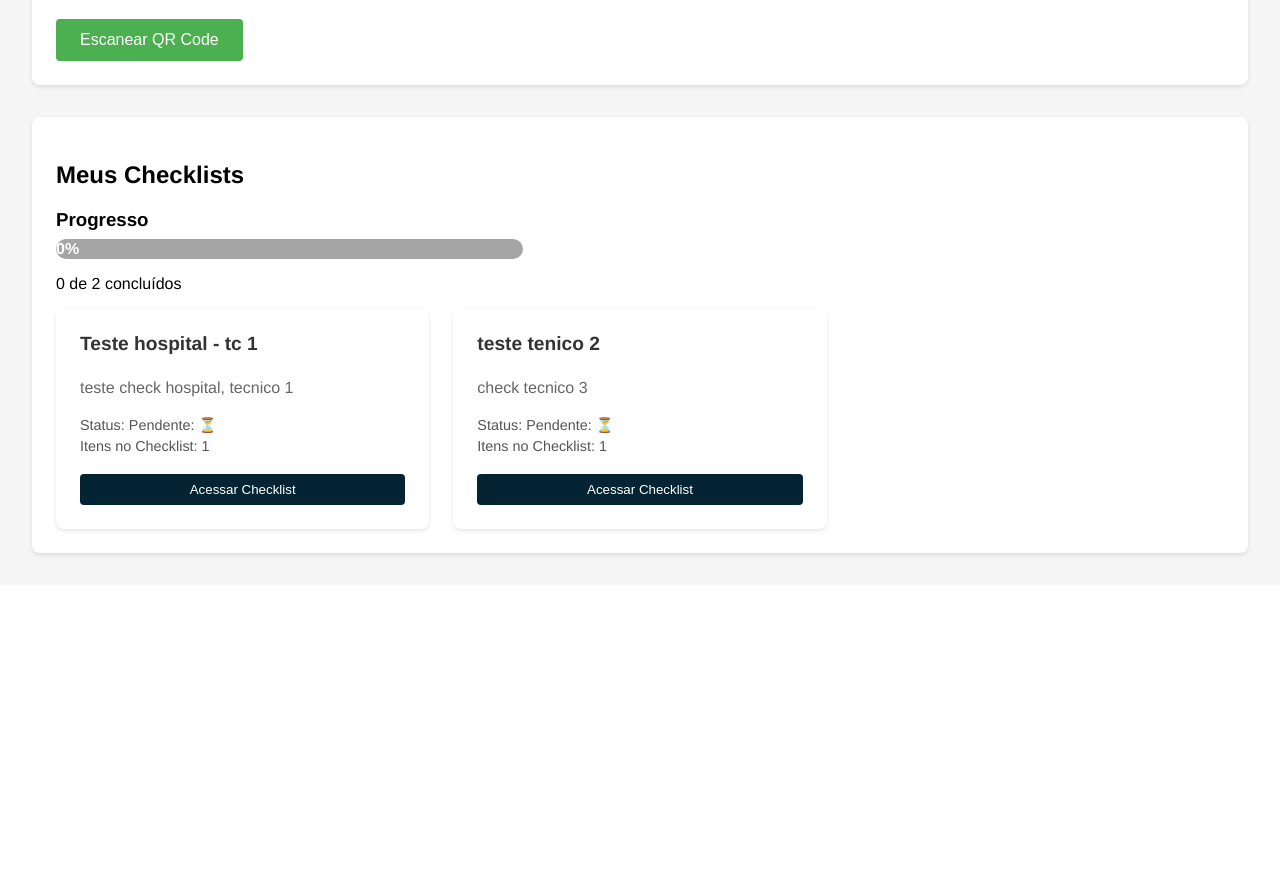
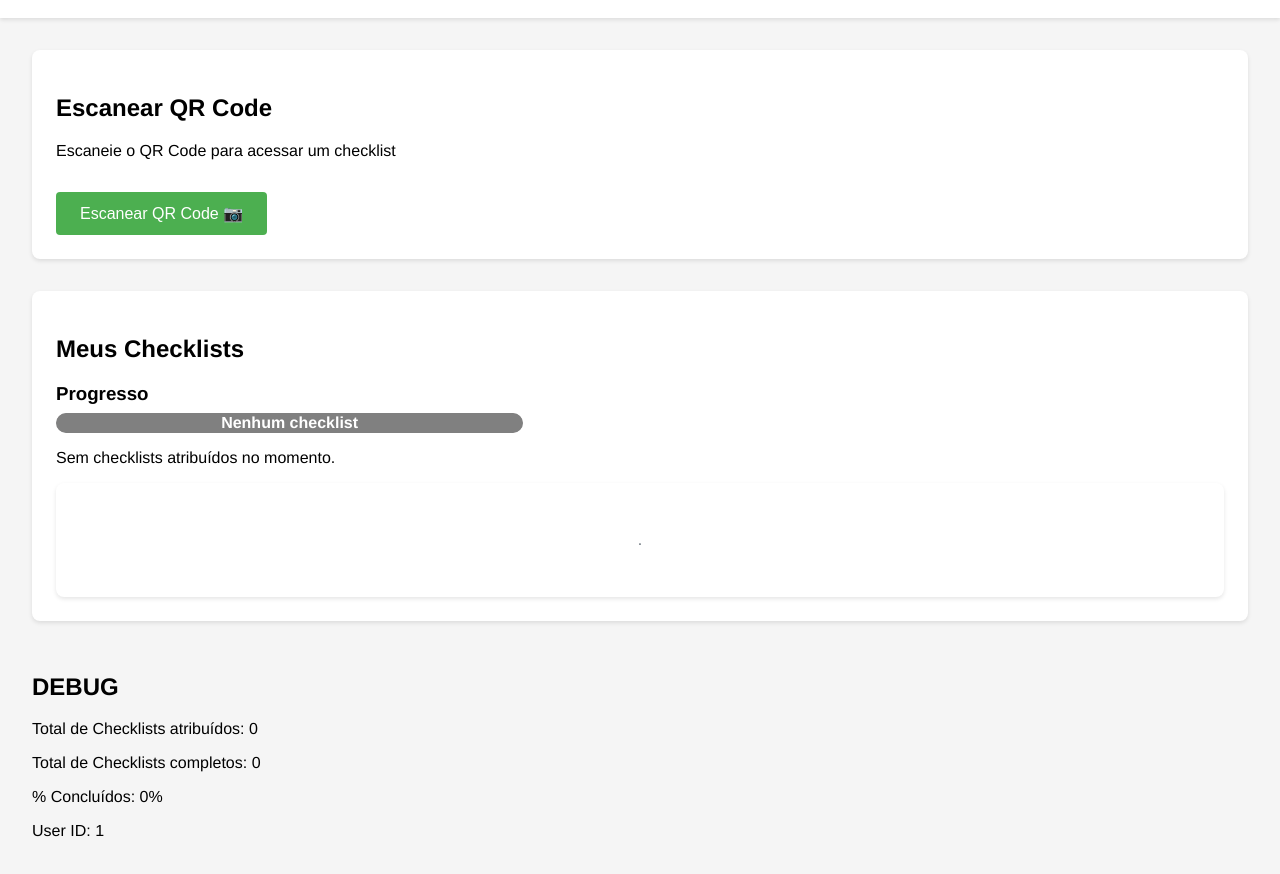
Before and after one commit to flaviobei/checklists, a Next.js app: page /professional in a window 1280 px wide. Shown: the part 218-1092 px from the top of the page. Before the commit the page ends 803 px from the top, so only its background shows below. Built offline with nearby package versions, Linux system fonts and the light colour scheme; sample sign-in values are in the browser's storage.

Commit message:
Update index.js

```diff
--- a/pages/professional/index.js
+++ b/pages/professional/index.js
@@ -1,17 +1,19 @@
 // /pages/professional/index.js
-import { useEffect, useState } from 'react';
+
+import { useEffect, useState, useRef } from 'react'; // Adicione useRef
 import { useRouter } from 'next/router';
 import styles from '../../styles/Professional.module.css';
 import checklistsData from '../../data/checklists.json';
+import { Html5QrcodeScanner } from 'html5-qrcode'; // Importe a biblioteca
 
 export default function ProfessionalDashboard() {
   const [user, setUser] = useState(null);
   const [loading, setLoading] = useState(true);
+  const [showScanner, setShowScanner] = useState(false); // Estado para controlar a visibilidade do scanner
   const router = useRouter();
 
-  const totalChecklists = checklistsData.length;
-  const completedChecklists = checklistsData.filter(cl => cl.completed).length;
-  const percentage = totalChecklists === 0 ? 0 : Math.round((completedChecklists / totalChecklists) * 100);
+  // Referência para o elemento do scanner (opcional, mas pode ser útil)
+  const scannerRef = useRef(null);
 
   useEffect(() => {
     const storedUser = localStorage.getItem('user');
@@ -31,15 +33,90 @@ export default function ProfessionalDashboard() {
     } finally {
       setLoading(false);
     }
-  }, []);
+  }, [router]);
+
+  // Efeito para inicializar e limpar o scanner
+  useEffect(() => {
+    if (showScanner) {
+      // Configurações do scanner
+      const config = {
+        fps: 24, // Frames por segundo para escanear
+        qrbox: { width: 250, height: 250 }, // Tamanho da caixa de escaneamento (opcional)
+        rememberLastUsedCamera: true, // Lembrar a última câmera usada
+        supportedScanTypes: [0] // 0 para QR_CODE_SCAN_TYPE_CAMERA (Html5QrcodeScanType.SCAN_TYPE_CAMERA)
+      };
+
+      // Callback de sucesso
+      const qrCodeSuccessCallback = (decodedText, decodedResult) => {
+        console.log(`QR Code lido: ${decodedText}`, decodedResult);
+        // Aqui você processa o valor do QR Code (decodedText)
+        // Por exemplo, se o QR Code contiver o ID de um checklist:
+        // router.push(`/professional/${decodedText}`);
+
+        // Exemplo: Supondo que o QR Code contenha o ID do checklist
+        const checklistId = decodedText;
+
+        //const foundChecklist = checklistsData.find(cl => cl.id === checklistId && cl.active === true && (cl.assignedTo === user?.id || cl.assignedTo === null));
+
+        if (foundChecklist) {
+          router.push(`/professional/${checklistId}`);
+        } else {
+          alert('Checklist não encontrado ou não acessível');
+        }
+
+        setShowScanner(false); // Esconde o scanner após a leitura
+      };
+
+      // Callback de erro (opcional)
+      const qrCodeErrorCallback = (errorMessage) => {
+        // console.warn(`Erro no scanner: ${errorMessage}`);
+        // Não fazer nada em caso de erro comum (ex: QR Code não encontrado no frame)
+      };
+
+      const html5QrcodeScanner = new Html5QrcodeScanner(
+        "qr-reader", // ID do elemento div onde o scanner será renderizado
+        config,
+        false // verbose
+      );
+      html5QrcodeScanner.render(qrCodeSuccessCallback, qrCodeErrorCallback);
+
+      // Guardar a instância para poder limpar depois
+      scannerRef.current = html5QrcodeScanner;
+
+      // Função de limpeza ao desmontar o componente ou esconder o scanner
+      return () => {
+        if (scannerRef.current) {
+          scannerRef.current.clear().catch(error => {
+            console.error("Falha ao limpar o Html5QrcodeScanner.", error);
+          });
+          scannerRef.current = null;
+        }
+      };
+    }
+  }, [showScanner, router, user?.id]); // Adicionar user?.id às dependências
 
   if (loading) {
     return <div className={styles.loading}>Carregando...</div>;
   }
 
+  const userChecklists = checklistsData.filter(
+    (checklist) =>
+    (checklist.assignedTo === user?.id || checklist.assignedTo === null) &&
+    checklist.active === true
+  );
+
+  const totalChecklists = userChecklists.length;
+  const completedChecklists = userChecklists.filter(cl => cl.completed).length;
+  const percentage = totalChecklists === 0
+    ? 0
+    : Math.round((completedChecklists / totalChecklists) * 100);
+
   return (
     <div className={styles.container}>
       <header className={styles.header}>
+       <div className={styles.logoContainer}>
+          <img src='../grupotb_logo.png' alt='Logo GrupoTB'></img>
+      </div>
         <h1>Área do Profissional</h1>
         <div className={styles.userInfo}>
           <span>Olá, {user?.name}</span>
@@ -57,49 +134,78 @@ export default function ProfessionalDashboard() {
       </header>
 
       <main className={styles.main}>
+        {/* Seção do Scanner */}
+        {showScanner && (
+          <div className={styles.scannerContainer}>
+            <h2>Escaneando QR Code...</h2>
+            {/* Elemento onde o scanner será renderizado */}
+            <div id="qr-reader" style={{ width: '100%', maxWidth: '500px', margin: '0 auto' }}></div>
+            <button
+              className={styles.closeScannerButton}
+              onClick={() => {
+                setShowScanner(false);
+                if (scannerRef.current) {
+                  scannerRef.current.clear().catch(error => {
+                    console.error("Falha ao limpar o Html5QrcodeScanner.", error);
+                  });
+                  scannerRef.current = null;
+                }
+              }}
+            >
+              Fechar Scanner
+            </button>
+          </div>
+        )}
+
+        {/* Conteúdo principal, escondido se o scanner estiver ativo */}
+        {!showScanner && (
+          <>
             <div className={styles.scanSection}>
               <h2>Escanear QR Code</h2>
               <p>Escaneie o QR Code para acessar um checklist</p>
-          <button className={styles.scanButton}>
-            Escanear QR Code
+              <button
+                className={styles.scanButton}
+                onClick={() => setShowScanner(true)} // Mostra o scanner ao clicar
+              >
+                Escanear QR Code 📷
               </button>
             </div>
 
-        {/* 🔥 Card Meus Checklists com Progresso */}
             <div className={styles.cardbarra}>
               <h2>Meus Checklists</h2>
-
-          {/* Barra de progresso dentro do card */}
               <div className={styles.progressContainer}>
                 <h3>Progresso</h3>
                 <div className={styles.progressBar}>
                   <div
                     className={styles.progressFill}
-                style={{ width: `${percentage}%` }}
+                    style={{ width: `${totalChecklists === 0 ? 100 : percentage}%`, backgroundColor: totalChecklists === 0 ? 'gray' : '#4caf50' }}
                   >
-                {percentage}%
+                    {totalChecklists === 0 ? "Nenhum checklist" : `${percentage}%`}
                   </div>
                 </div>
+                {totalChecklists === 0 ? (
+                  <p>Sem checklists atribuídos no momento.</p>
+                ) : (
                   <p>{completedChecklists} de {totalChecklists} concluídos</p>
+                )}
               </div>
 
-  {checklistsData.length === 0 ? (
+              {userChecklists.length === 0 ? (
                 <div className={styles.noData}>
-      <p>Você não possui checklists atribuídos no momento.</p>
+                  <p>.</p>
                 </div>
               ) : (
                 <div className={styles.checklistGrid}>
-      {checklistsData.map((checklist) => (
+                  {userChecklists.map((checklist) => (
                     <div key={checklist.id} className={styles.checklistCard}>
                       <h3>{checklist.title}</h3>
                       <p className={styles.checklistDescription}>
                         {checklist.description || "Sem descrição disponível."}
                       </p>
-
                       <div className={styles.checklistDetails}>
-            <p>Status: {checklist.completed ? "Concluído: ✅" : "Pendente: ⏳"}</p>
+                        <p>Status: {checklist.completed ? "Concluído ✅" : "Pendente ⏳"}</p>
                         <p>Itens no Checklist: {checklist.items ? checklist.items.length : 0}</p>
-            <p>{checklist.completed} </p>
+                        <p>Responsável: {checklist.assignedTo}</p>
                       </div>
                       <button
                         className={styles.startButton}
@@ -115,6 +221,15 @@ export default function ProfessionalDashboard() {
               )}
             </div>
 
+            <div className={styles.debug}>
+              <h2>DEBUG</h2>
+              <p>Total de Checklists atribuídos: {totalChecklists}</p>
+              <p>Total de Checklists completos: {completedChecklists}</p>
+              <p>% Concluídos: {percentage}%</p>
+              <p>User ID: {user?.id}</p> {/* Adicionado optional chaining aqui */}
+            </div>
+          </>
+        )}
       </main>
     </div>
   );
```
Lines whose indentation alone changed are shown as unchanged.
